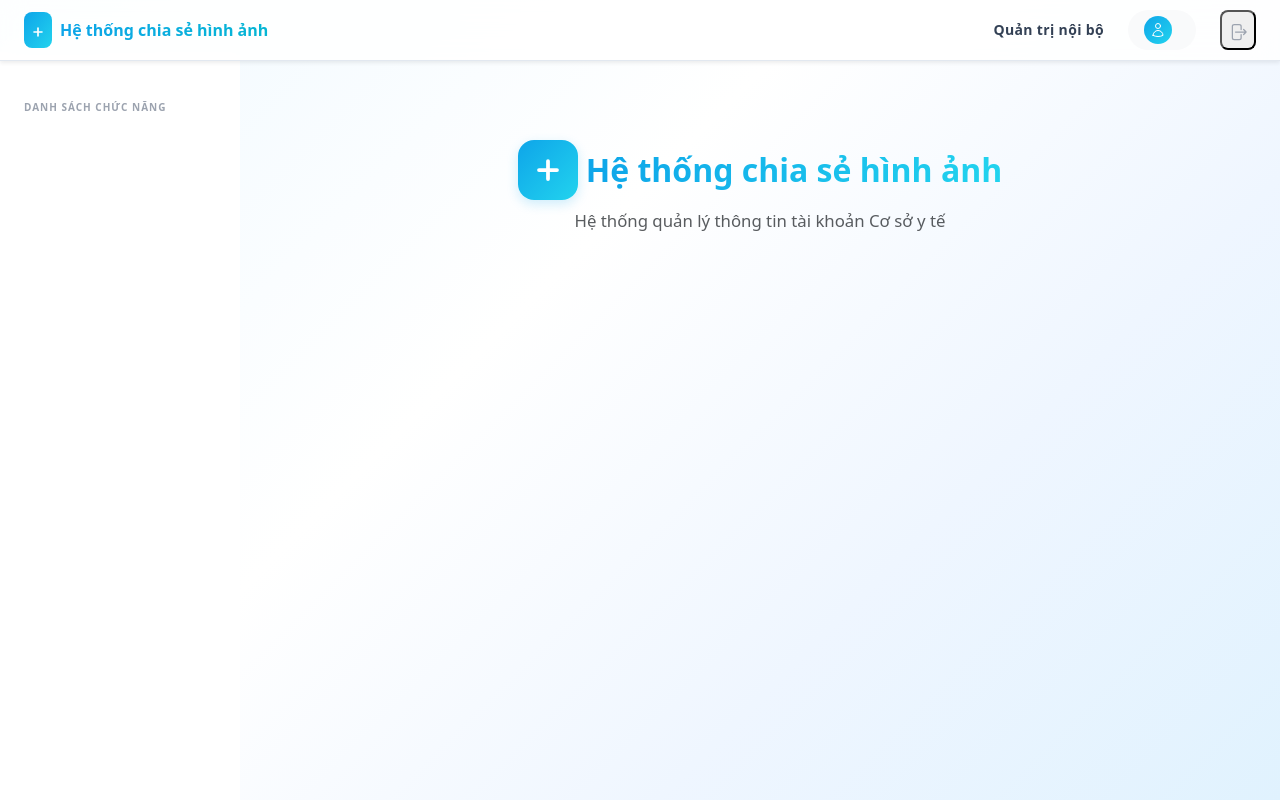
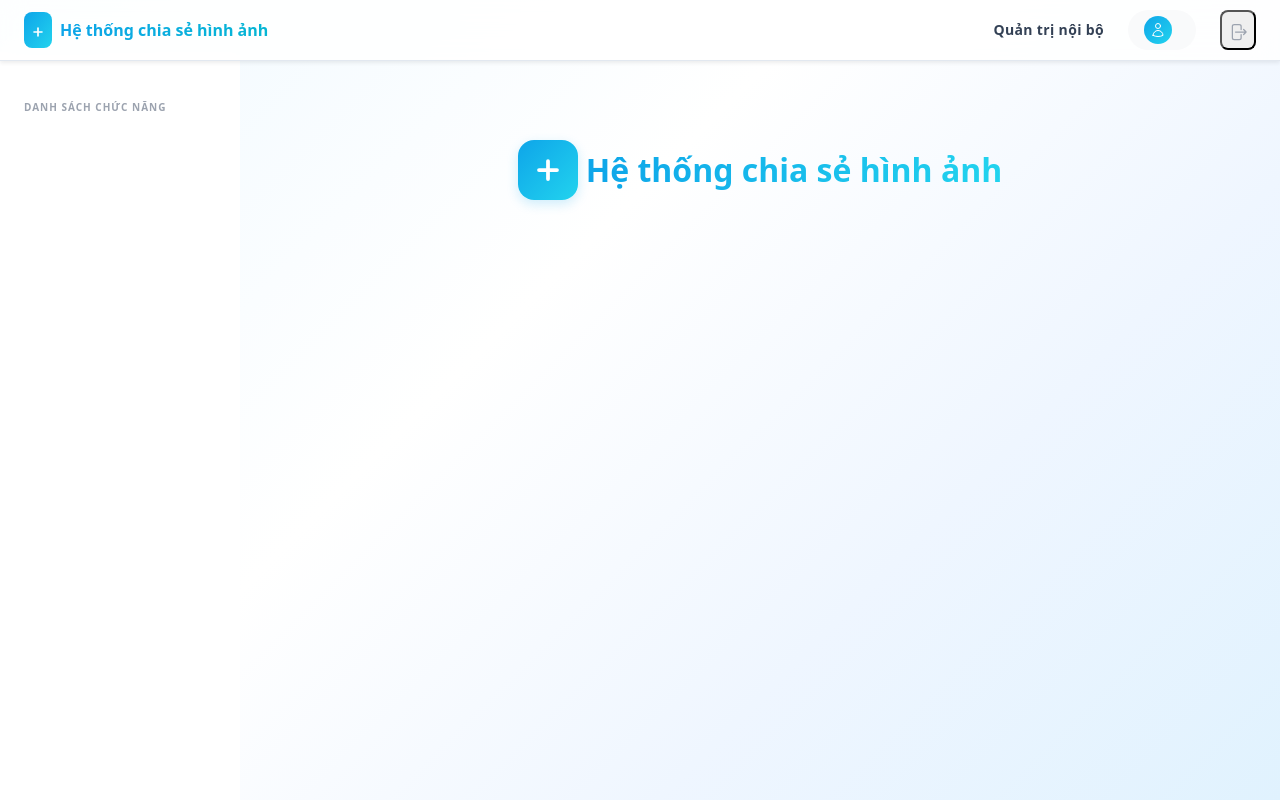
Before and after one commit to thaonguyenit888/healthcare-lastest, a Django app: template api/templates/dashboard_home.html in a window 1280 px wide. Run offline with Django 5.2, Linux system fonts and the light colour scheme; the template is opened without the code that fills it, so the values that code supplies are empty; some libraries are stand-ins or nearby versions.

Commit message:
Add files via upload

```diff
--- a/api/templates/dashboard_home.html
+++ b/api/templates/dashboard_home.html
@@ -11,7 +11,6 @@
         </span>
         <span style="font-size:2rem; font-weight:800; background:linear-gradient(90deg,#0ea5e9,#22d3ee); -webkit-background-clip:text; -webkit-text-fill-color:transparent;">Hệ thống chia sẻ hình ảnh</span>
     </div>
-    <p class="text-muted" style="font-size:1.05rem;">Hệ thống quản lý thông tin tài khoản Cơ sở y tế</p>
 </div>
 
 {% if user.role_code == "admin" %}
```
